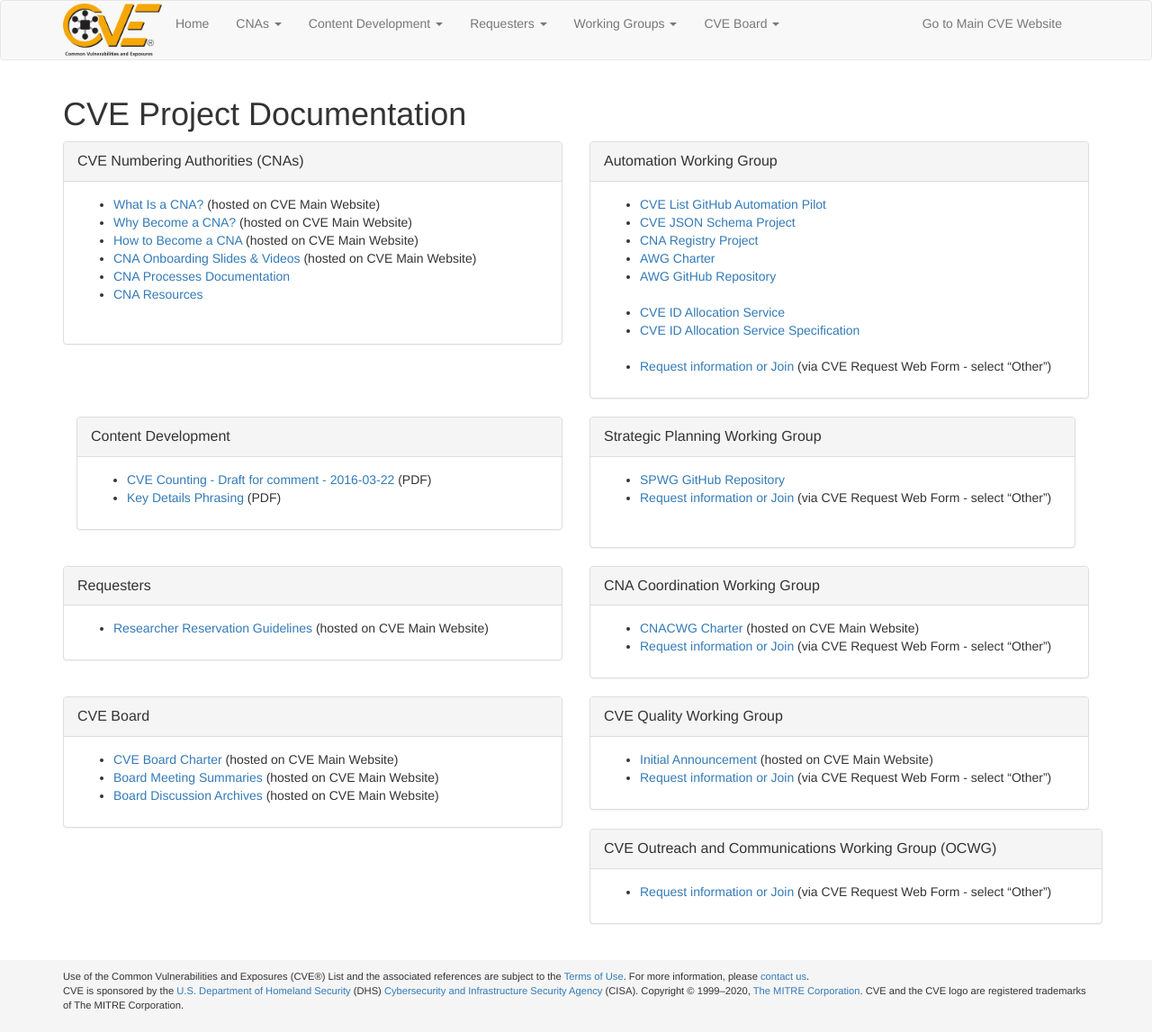
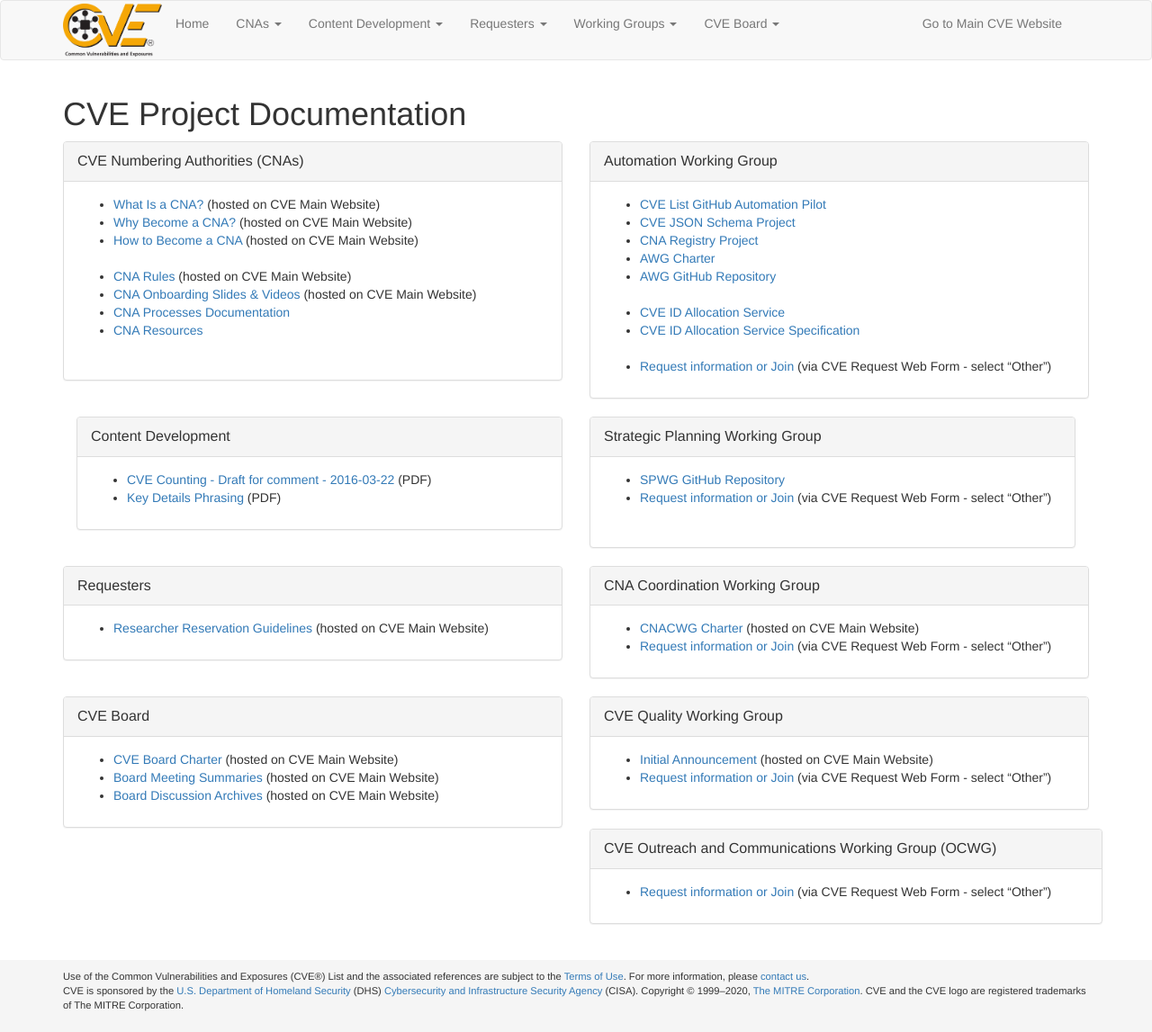
Before and after one commit to CVEProject/cveproject.github.io, a Jekyll site: the page built from docs/index.md, in a window 1280 px wide. Shown: the whole page at 90% size. Built offline with Jekyll 4.4.1, drawn with Linux system fonts in a browser that asks for light colours; nearby versions of some CDN libraries.

Commit message:
Update /docs/index.md

```diff
--- a/docs/index.md
+++ b/docs/index.md
@@ -15,6 +15,8 @@ layout: page
          <li markdown="span">[What Is a CNA?](https://cve.mitre.org/cve/cna.html) (hosted on CVE Main Website)</li>
          <li markdown="span">[Why Become a CNA?](https://cve.mitre.org/cve/cna.html#why_become_a_cna) (hosted on CVE Main Website)</li>
          <li markdown="span">[How to Become a CNA](https://cve.mitre.org/cve/cna.html#become_a_cna) (hosted on CVE Main Website)</li>
+         <br>
+         <li markdown="span">[CNA Rules](https://cve.mitre.org/cve/cna/rules.html) (hosted on CVE Main Website)</li>
          <li markdown="span">[CNA Onboarding Slides & Videos](https://cve.mitre.org/cve/cna.html#new_cna_onboarding) (hosted on CVE Main Website)</li>
          <li markdown="span">[CNA Processes Documentation](/docs/cna/processes_documentation/index.html)</li>
          <li markdown="span">[CNA Resources](/docs/cna/resources/index.html)</li>
```
